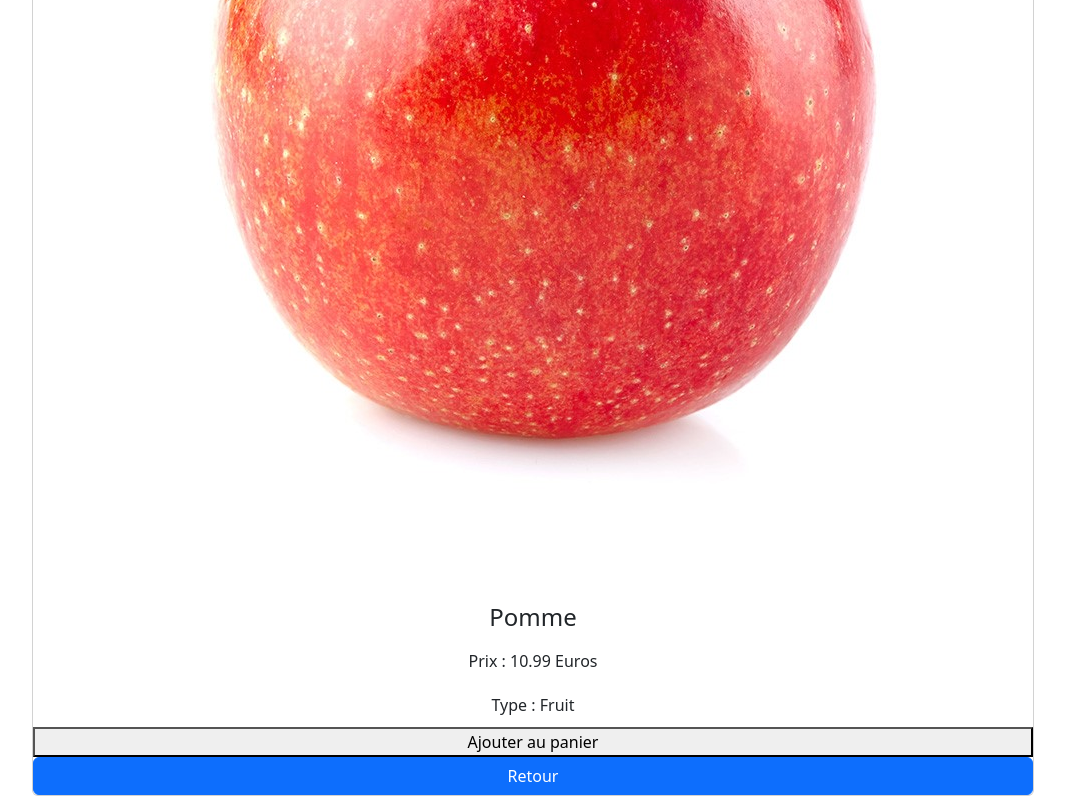
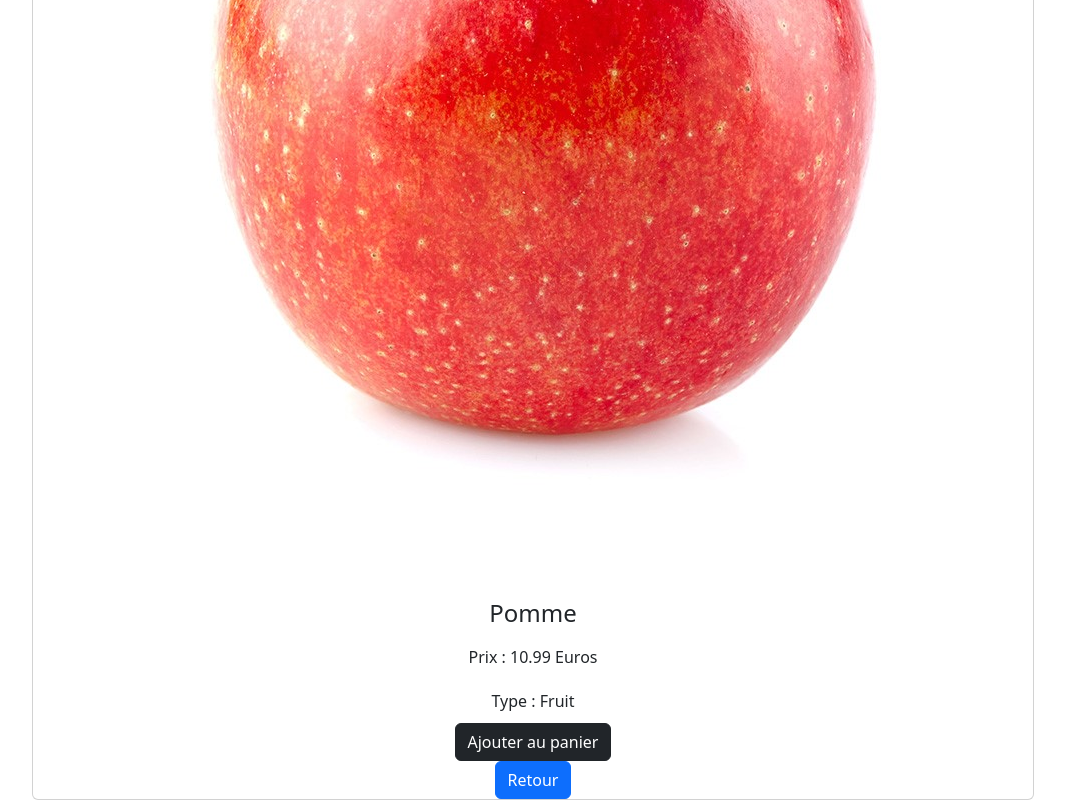
Before and after one commit to Chebel405/E-commerceReactVite, a React (Vite) app: page /detail/1 in a window 1280 px wide. Shown: the part 278-1078 px from the top of the page, without its empty margins (107-1172 px from the left). Built offline with nearby package versions, Linux system fonts and the light colour scheme; no server answers.

Commit message:
Données présentent dans le panier (Quantité à ajouter) + design

```diff
--- a/src/assets/styles/listProduit.css
+++ b/src/assets/styles/listProduit.css
@@ -17,7 +17,3 @@
   width: 100px; /* Largeur souhaitée en pixels */
   height: auto; /* Hauteur automatique pour conserver les proportions */
 }
-
-.produit-actions{
-
-}
--- a/src/components/DetailProduit/detailProduit.jsx
+++ b/src/components/DetailProduit/detailProduit.jsx
@@ -27,8 +27,13 @@ const DetailProduit = (props) => {
                 <h2>{produit.nom}</h2>
                 <p>Prix : {produit.prix} Euros</p>
                 <p>Type : {produit.type}</p>
-                <button onClick={handleAjouterAuPanier}>Ajouter au panier</button>
-                <Link to="/" className="btn btn-primary">Retour</Link>
+                <div className="text-center">
+                    <button onClick={handleAjouterAuPanier} className="btn btn-dark">Ajouter au panier</button>
+                </div>
+                <div className="text-center">
+                    <Link to="/" className="btn btn-primary">Retour</Link>
+                </div>
+
             </div>
         </div>
     );
--- a/src/components/ListProduit/listProduit.jsx
+++ b/src/components/ListProduit/listProduit.jsx
@@ -24,8 +24,9 @@ const ListProduit = () => {
                             <p>Type : {produit.type}</p>
                         </div>
                         <div className="produit-actions">
-                            <Link to={`/detail/${produit.id}`}>Voir les détails</Link>
-                            <Link to="/">Ajouter au panier</Link>
+                            {/* <Link to={`/detail/${produit.id}`}>Voir les détails</Link> */}
+                            <Link to={`/detail/${produit.id}`} className="btn btn-primary">Voir les détails</Link>
+                            {/* <Link to="/">Ajouter au panier</Link> */}
                         </div>
                     </div>
                 ))}
--- a/src/components/navbar/panier.jsx
+++ b/src/components/navbar/panier.jsx
@@ -6,7 +6,7 @@ import App from '../../App';
 
 
 
-function Panier({ panier, supprimerDuPanier }) {
+function Panier({ panier, ajouterAuPanier, supprimerDuPanier }) {
 
 
 
@@ -17,14 +17,9 @@ function Panier({ panier, supprimerDuPanier }) {
                 {panier.map((produit) => (
                     <div key={produit.id}>
                         {produit.nom} - {produit.prix} Euros
-                        <button onClick={() => supprimerDuPanier(produit.id)}>Supprimer</button>
-
+                        <button onClick={() => supprimerDuPanier(produit.id)} className="btn btn-primary">Supprimer</button>
                     </div>
-                    // console.log(panier.id)
-                )
-                )}
-
-
+                ))}
             </div>
             <Link to='/'>Retour</Link>
         </div>
```
